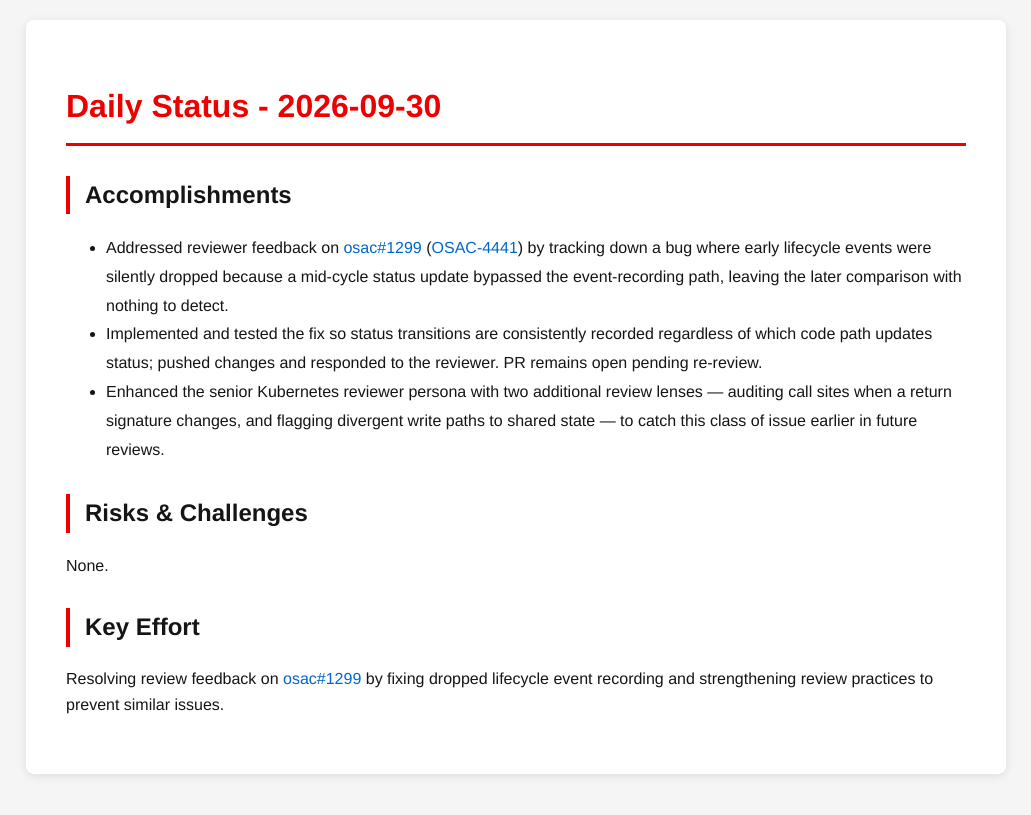
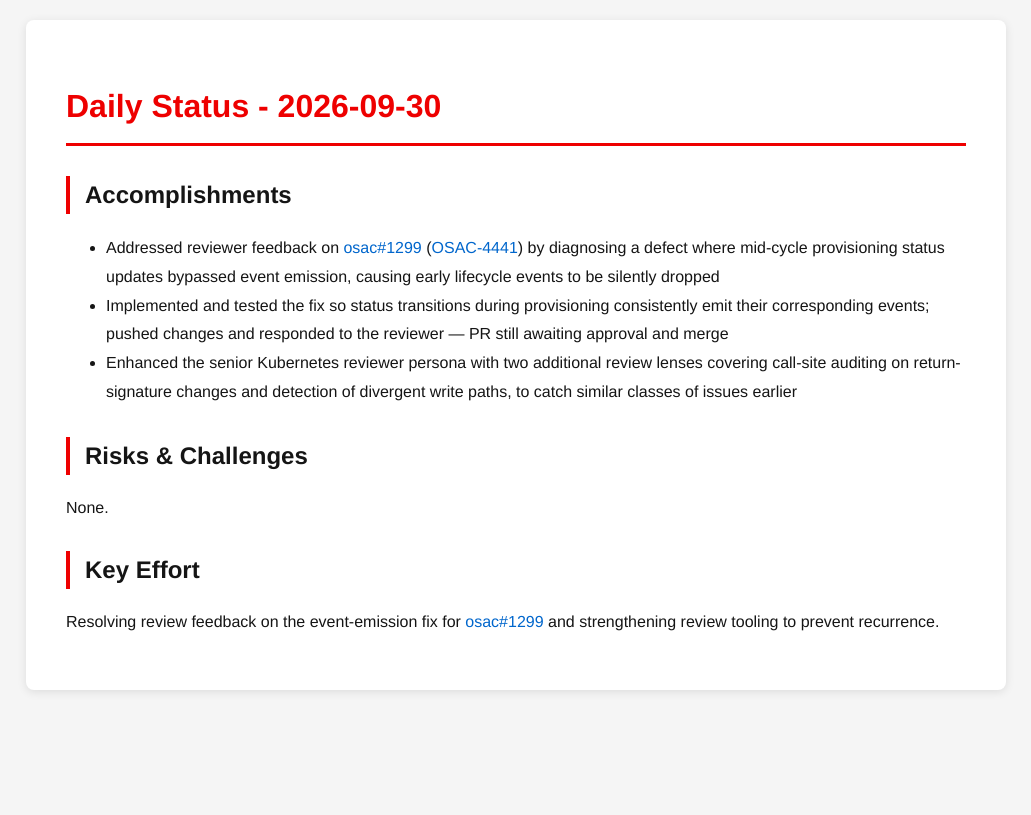
Before and after one commit to tzvatot/daily-status, a Jekyll site: the page built from 2026-09-30.md, in a window 1280 px wide. Shown: the top 815 px of the page, without its empty margins (124-1155 px from the left). Built offline with Jekyll 4.4.1, drawn with Linux system fonts in a browser that asks for light colours.

Commit message:
Daily status update - 2026-09-30

```diff
--- a/2026-09-30.md
+++ b/2026-09-30.md
@@ -7,12 +7,12 @@ date: 2026-09-30
 # Daily Status - 2026-09-30
 
 ## Accomplishments
-- Addressed reviewer feedback on [osac#1299](https://github.com/osac-project/osac/pull/1299) ([OSAC-4441](https://redhat.atlassian.net/browse/OSAC-4441)) by tracking down a bug where early lifecycle events were silently dropped because a mid-cycle status update bypassed the event-recording path, leaving the later comparison with nothing to detect.
-- Implemented and tested the fix so status transitions are consistently recorded regardless of which code path updates status; pushed changes and responded to the reviewer. PR remains open pending re-review.
-- Enhanced the senior Kubernetes reviewer persona with two additional review lenses — auditing call sites when a return signature changes, and flagging divergent write paths to shared state — to catch this class of issue earlier in future reviews.
+- Addressed reviewer feedback on [osac#1299](https://github.com/osac-project/osac/pull/1299) ([OSAC-4441](https://redhat.atlassian.net/browse/OSAC-4441)) by diagnosing a defect where mid-cycle provisioning status updates bypassed event emission, causing early lifecycle events to be silently dropped
+- Implemented and tested the fix so status transitions during provisioning consistently emit their corresponding events; pushed changes and responded to the reviewer — PR still awaiting approval and merge
+- Enhanced the senior Kubernetes reviewer persona with two additional review lenses covering call-site auditing on return-signature changes and detection of divergent write paths, to catch similar classes of issues earlier
 
 ## Risks & Challenges
 None.
 
 ## Key Effort
-Resolving review feedback on [osac#1299](https://github.com/osac-project/osac/pull/1299) by fixing dropped lifecycle event recording and strengthening review practices to prevent similar issues.
+Resolving review feedback on the event-emission fix for [osac#1299](https://github.com/osac-project/osac/pull/1299) and strengthening review tooling to prevent recurrence.
```
